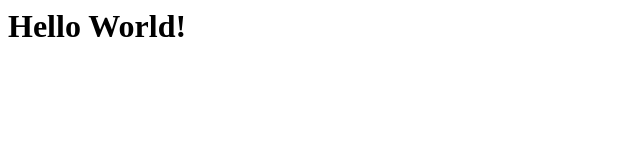
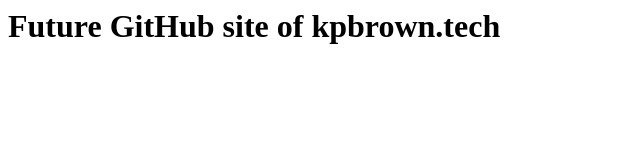
Before and after one commit to kpbrown15/kpbrown15.github.io, a plain HTML site: page index.html in a window 1280 px wide. Shown: the whole page, without its empty margins (0-640 px from the left). Drawn offline with Linux system fonts and the light colour scheme.

Commit message:
Add placeholder

```diff
--- a/index.html
+++ b/index.html
@@ -3,9 +3,9 @@
     <meta charset="UTF-8">
     <meta name="viewport" content="width=device-width, initial-scale=1.0">
     <meta http-equiv="X-UA-Compatible" content="ie=edge">
-    <title>Hello World!</title>
+    <title>kpbrown.tech</title>
 </head>
 <body>
-    <h1>Hello World!</h1>
+    <h1>Future GitHub site of kpbrown.tech</h1>
 </body>
 </html>
```
Also changed, not shown: 404.html (deleted, +0 -11 lines).
